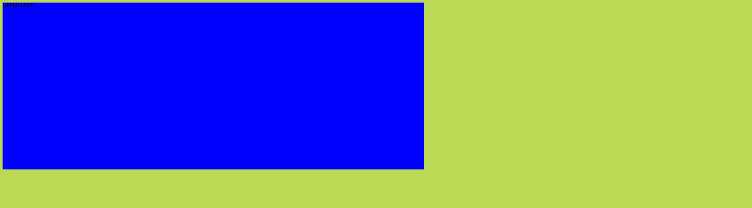
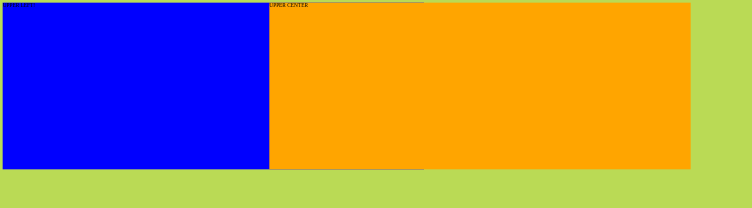
Before and after one commit to twolfson/kaleidoscope, a website: page demo/index.html in a window 1280 px wide. Shown: the whole page, without its empty margins (0-752 px from the left). Drawn offline with Linux system fonts and the light colour scheme.

Commit message:
It's alive ;_; I can see two pages at the same time

```diff
--- a/demo/index.html
+++ b/demo/index.html
@@ -16,7 +16,22 @@
     <script src="snapshot.withDeps.js"></script>
     <canvas id="canvas"></canvas>
     <script>
+      // TODO: Use CSS flex-box system or similar for SUPER easy gridding (might just grid the canvas' themself)
+      // TODO The gridding system could be a repo too >_<
       (function () {
+
+      function Kaleidoscope(rows, cols) {
+        this.rows = rows;
+        this.cols = cols;
+      }
+      Kaleidoscope.prototype = {
+        'set': function (location, options) {
+          // Create an image
+
+          // Draw it at the location
+
+        }
+      };
 
       // Set up the canvas dimensions
       var canvas = document.getElementById('canvas'),
@@ -33,6 +48,15 @@
 
         // Otherwise, add the image to the canvas
         context.drawImage(img, 0, 0, innerWidth / 3, innerHeight / 3);
+      });
+
+      // Get the image
+      snapshot('upper.center.html', function (err, img) {
+        // If there is an error, log it
+        if (err) { return console.error(err); }
+
+        // Otherwise, add the image to the canvas
+        context.drawImage(img, innerHeight / 3, 0, innerWidth / 3, innerHeight / 3);
       });
 
       }());
```
